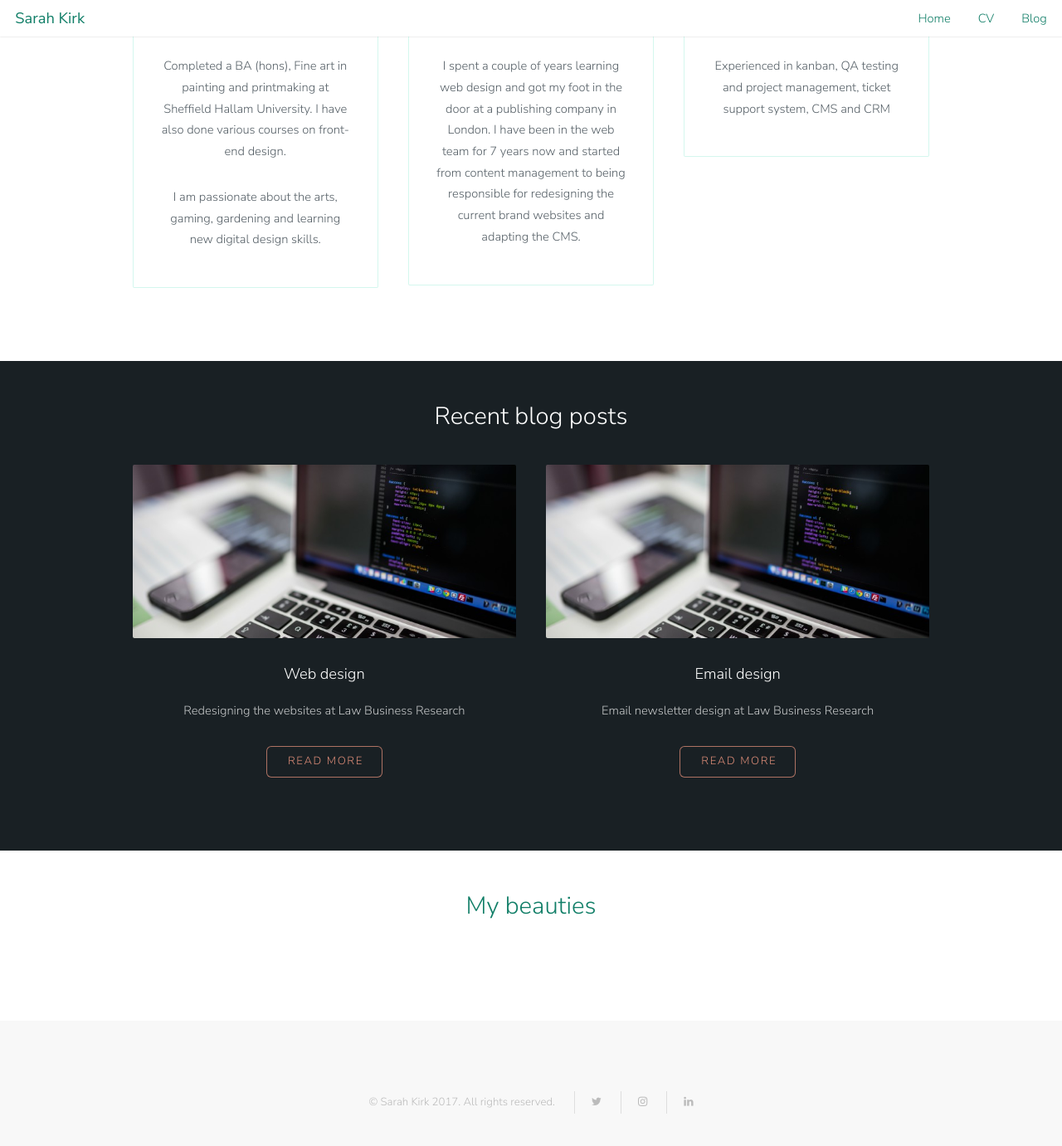
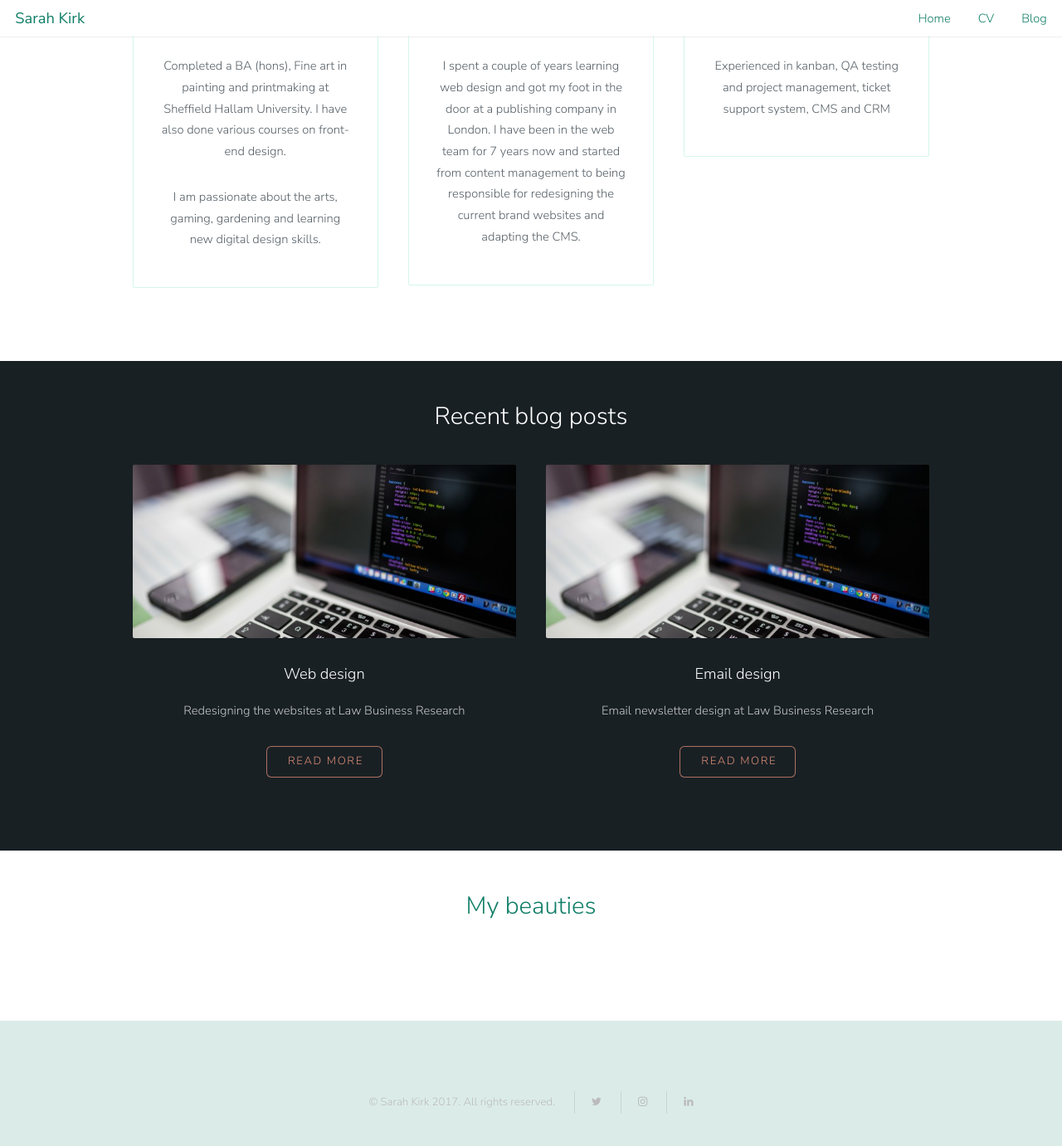
Before and after one commit to Kharsikar/kharsikar.github.io, a Jekyll site: the page built from index.html, in a window 1280 px wide and 1400 px high, scrolled down 774 px. Shown: the top 1381 px of the window at 83% size. Built offline with Jekyll 4.4.1, drawn with Linux system fonts in a browser that asks for light colours.

Commit message:
footer colour

```diff
--- a/css/style.css
+++ b/css/style.css
@@ -1147,7 +1147,7 @@
 /* Footer */
 
 	#footer {
-		background: #f8f8f8;
+		background: rgba(16, 126, 103, 0.15);
 		padding: 2em 0 2em 0;
 	}
 
```
